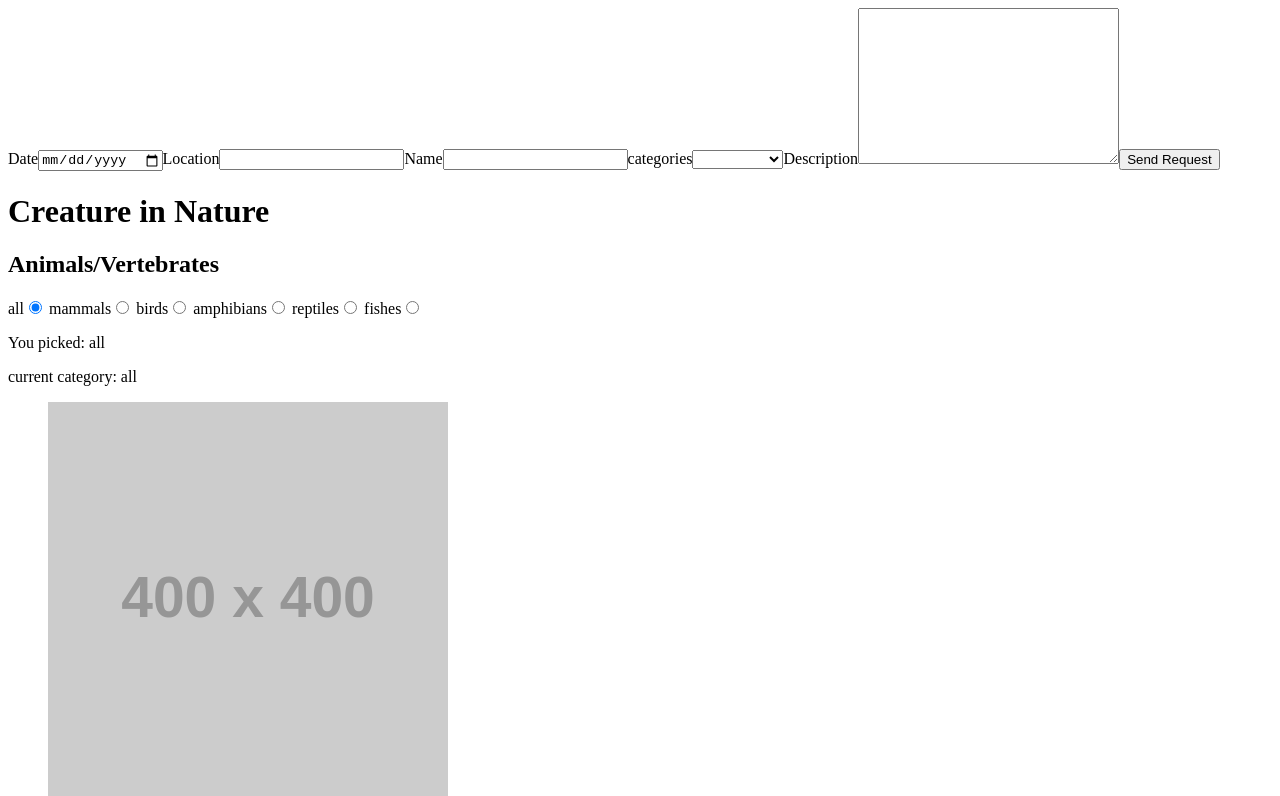
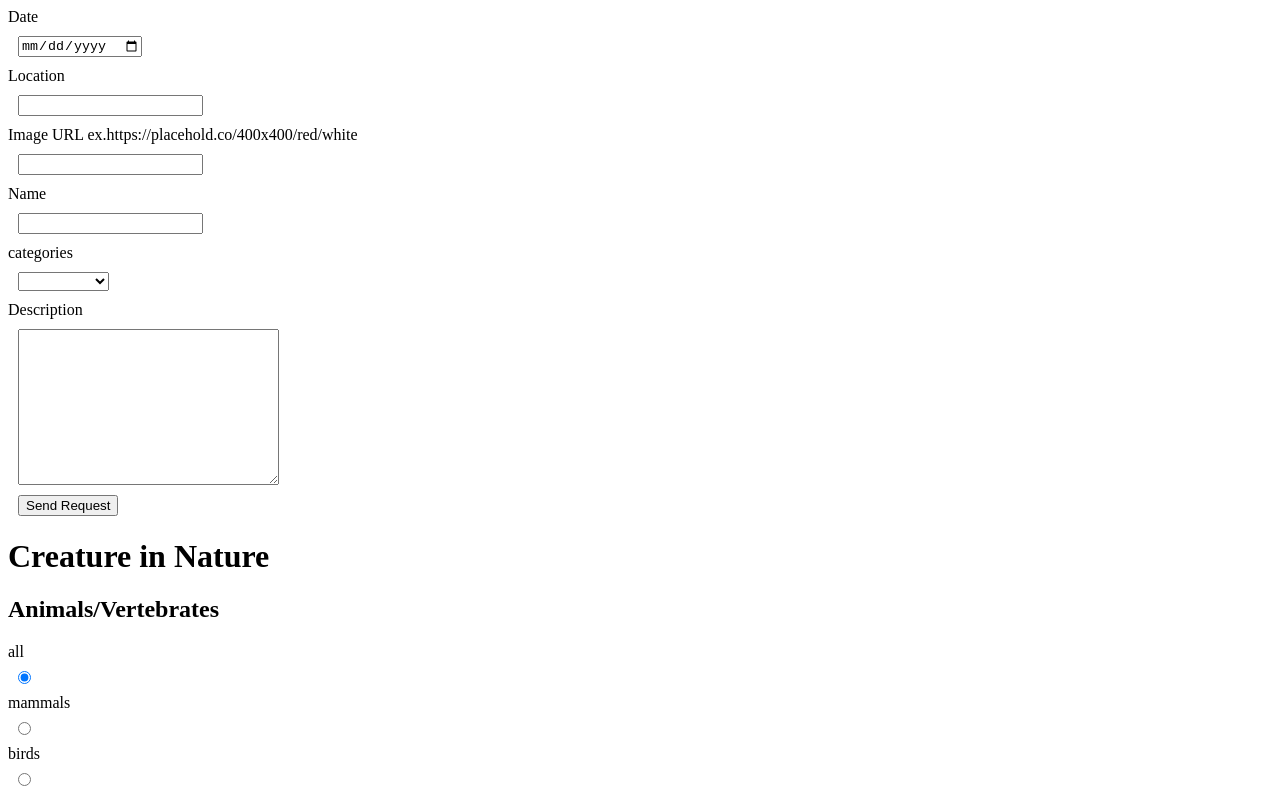
Before and after one commit to hidena39/582-creature-in-nature, a Vue app: page / in a window 1280 px wide. Shown: the top 796 px of the page. Built offline with nearby package versions, Linux system fonts and the light colour scheme.

Commit message:
object is updating but duplicating newest

```diff
--- a/src/App.vue
+++ b/src/App.vue
@@ -1,7 +1,7 @@
 <template>
   <!-- <img alt="Vue logo" src="./assets/logo.png" />
   <HelloWorld msg="Welcome to Your Vue.js App" /> -->
-  <CreatureForm />
+  <CreatureForm @ArrayOfInput="PushArray" />
   <h1>Creature in Nature</h1>
   <h2>Animals/Vertebrates</h2>
   <!-- <CreatureForm></CreatureForm> -->
@@ -19,7 +19,7 @@ export default {
     return {
       cards: [
         {
-          id: "2",
+          id: 2,
           date: "2023-08-01",
           location: "Vanier Colledge",
           image: "https://placehold.co/400x400/orange/white",
@@ -29,7 +29,7 @@ export default {
           categories: "mammals",
         },
         {
-          id: "3",
+          id: 3,
           date: "2023-08-01",
           location: "Vanier Colledge",
           image: "https://placehold.co/400x400/green/white",
@@ -39,7 +39,7 @@ export default {
           categories: "birds",
         },
         {
-          id: "4",
+          id: 4,
           date: "2023-08-01",
           location: "Vanier Colledge",
           image: "https://placehold.co/400x400/blue/white",
@@ -49,7 +49,7 @@ export default {
           categories: "fishes",
         },
         {
-          id: "5",
+          id: 5,
           date: "2023-08-01",
           location: "Vanier Colledge",
           image: "https://placehold.co/400x400/red/white",
@@ -66,5 +66,11 @@ export default {
     CreatureList,
     CreatureForm,
   },
+  methods: {
+    PushArray(obj) {
+      this.cards.push(obj);
+      console.log("push:", this.cards);
+    },
+  },
 };
 </script>
--- a/src/components/CreatureForm.vue
+++ b/src/components/CreatureForm.vue
@@ -6,11 +6,14 @@
       <input type="date" id="date" v-model="inputDate" required />
       <label for="location">Location</label>
       <input type="text" id="location" v-model="inputLocation" required />
+      <label for="location"
+        >Image URL ex.https://placehold.co/400x400/red/white</label
+      >
+      <input type="text" id="location" v-model="inputImage" required />
       <label for="name">Name</label>
       <input type="text" id="name" v-model="inputName" required />
       <label for="categories">categories</label>
       <select id="categories" v-model="inputCategories" required>
-        <option value="all">all</option>
         <option value="mammals">mammals</option>
         <option value="birds">birds</option>
         <option value="amphibians">amphibians</option>
@@ -28,6 +31,7 @@
     </form>
     {{ inputDate }}
     {{ inputLocation }}
+    {{ inputImage }}
     {{ inputName }}
     {{ inputCategories }}
     {{ inputDescription }}
@@ -39,10 +43,11 @@ export default {
   name: "CreatureForm",
   data() {
     return {
-      AllInput: [],
       obj: {},
+      idNumber: 6,
       inputDate: "",
       inputLocation: "",
+      inputImage: "",
       inputName: "",
       inputCategories: "",
       inputDescription: "",
@@ -51,14 +56,28 @@ export default {
   methods: {
     sendAllInput() {
       // image and id
+      this.obj["id"] = this.idNumber;
       this.obj["date"] = this.inputDate;
       this.obj["location"] = this.inputLocation;
+      this.obj["image"] = this.inputImage;
       this.obj["name"] = this.inputName;
       this.obj["categories"] = this.inputCategories;
       this.obj["description"] = this.inputDescription;
-      this.AllInput.push(this.obj);
-      console.log("send:", this.AllInput);
+      this.idNumber++;
+      console.log("send:", this.obj);
+      this.$emit("ArrayOfInput", this.obj);
+      delete this.obj[0];
+      console.log("deleted:", this.obj);
     },
   },
 };
 </script>
+
+<style lang="scss">
+input,
+textarea,
+select {
+  display: block;
+  margin: 10px;
+}
+</style>
```
